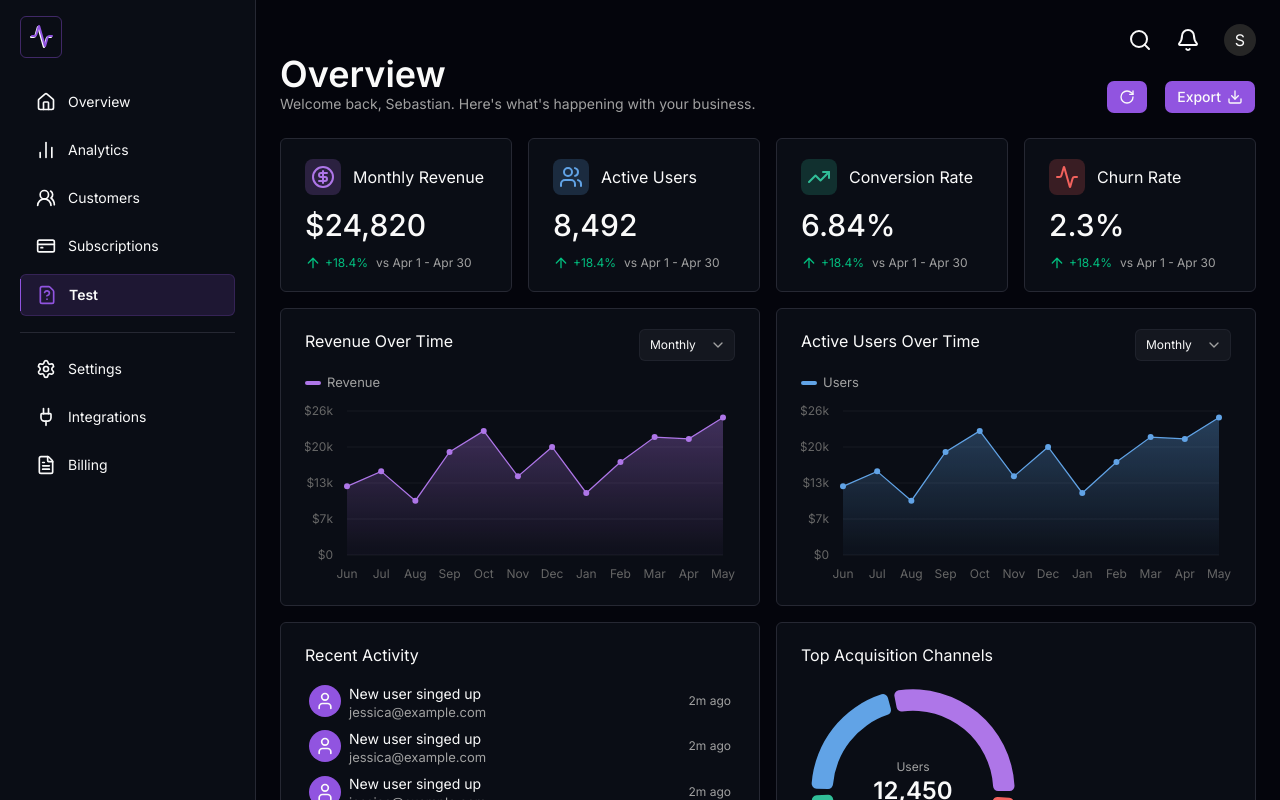
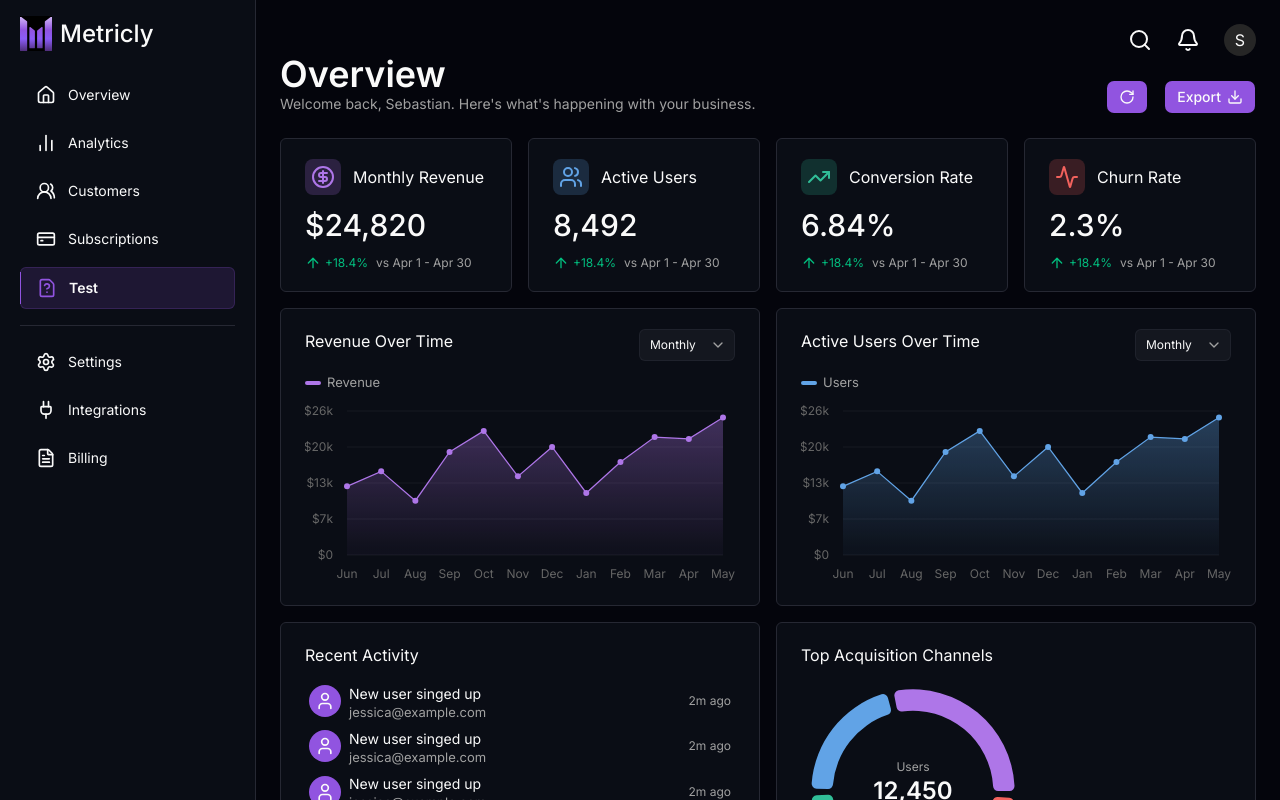
Before and after one commit to svsxn/metricly, a Next.js app: page / in a window 1280 px wide. Shown: the top 800 px of the page. Built offline with nearby package versions, Linux system fonts and the light colour scheme.

Commit message:
feat: add logo

```diff
--- a/src/components/sidebar/index.tsx
+++ b/src/components/sidebar/index.tsx
@@ -1,18 +1,12 @@
-import { ActivityIcon } from "lucide-react";
 import Nav from "./nav";
+import Image from "next/image";
 
 export default function Sidebar() {
   return (
     <aside className="sticky top-0 h-svh shrink-0 hidden lg:flex flex-col gap-6 w-64 border-r px-5 py-4 bg-card">
-      <div className="border p-2 rounded-sm border-primary/40 max-w-fit">
-        <div className="relative">
-          <ActivityIcon size={24} />
-          <ActivityIcon
-            size={24}
-            color="var(--primary)"
-            className="absolute left-px bottom-px"
-          />
-        </div>
+      <div className="flex items-center gap-2 hover:cursor-pointer w-fit">
+        <Image src="/logo.svg" alt="Metricly" width={32} height={32} priority />
+        <span className="text-2xl font-medium">Metricly</span>
       </div>
       <Nav />
     </aside>
```
Also changed, not shown: public/logo.svg (added).
